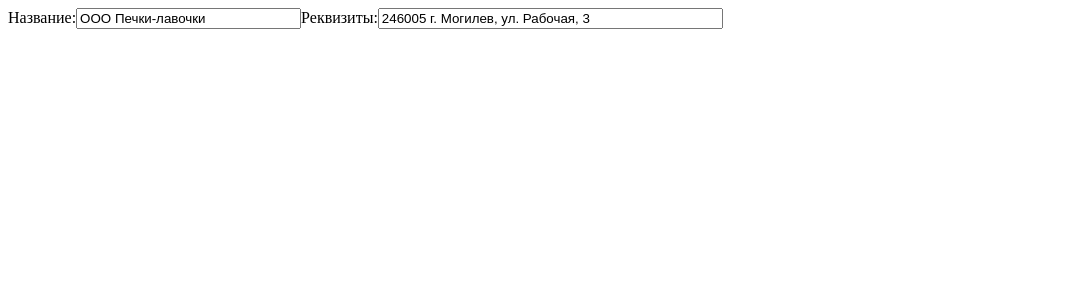
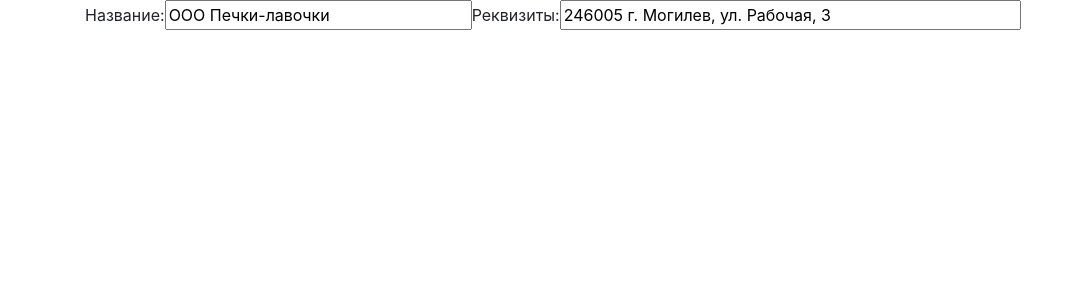
Before and after one commit to Globus007/debt-calculator-frontend, an Angular app: page / in a window 1280 px wide. Shown: the top 300 px of the page, without its empty margins (0-1076 px from the left). Built offline with nearby package versions, Linux system fonts and the light colour scheme.

Commit message:
Linked bootstrap

```diff
--- a/src/styles.css
+++ b/src/styles.css
@@ -1 +1 @@
-/* You can add global styles to this file, and also import other style files */
+@import 'https://stackpath.bootstrapcdn.com/bootstrap/4.4.1/css/bootstrap.min.css'
```
